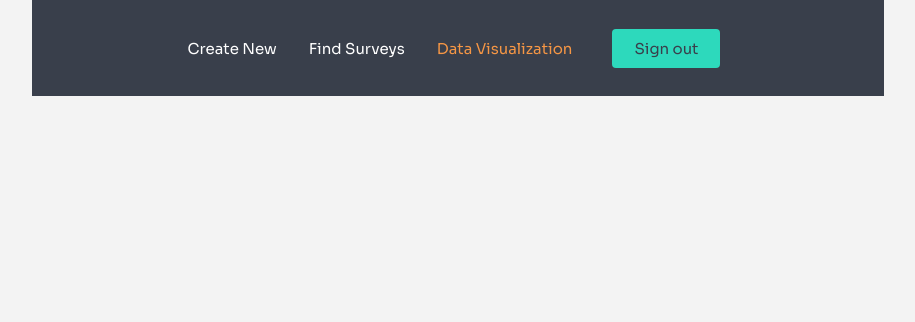
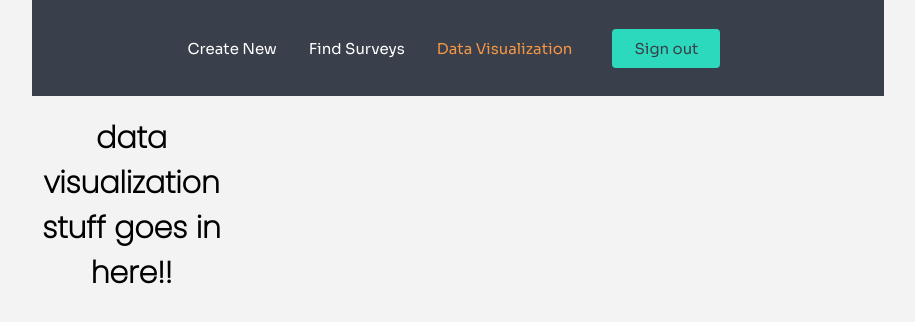
Before and after one commit to fjjes/project3-Hive, a React (Create React App) app in the folder client/: page /data-vis in a window 1280 px wide. Shown: the top 322 px of the page, without its empty margins (182-1097 px from the left). Built offline with nearby package versions, Linux system fonts and the light colour scheme.

Commit message:
place for visualization stuff

```diff
--- a/client/src/App.js
+++ b/client/src/App.js
@@ -5,6 +5,7 @@ import AdminPortalEdit from "./components/pages/Admin/AdminPortalEdit";
 import Logo from "./components/pages/LandingPage/Logo";
 import Navbar from "./components/Navbar/Navbar";
 import FindSurvey from "./components/pages/Admin/FindSurvey";
+import DataVisualization from "./components/DataVisual/DataVisualization";
 import "./App.css";
 
 function App() {
@@ -32,9 +33,9 @@ function App() {
             <Route exact path="/edit-survey/:surveyId">
               <AdminPortalEdit/>
             </Route>
-            {/* <Route path='/data-vis'>
+            <Route path='/data-vis'>
               <DataVisualization/>
-            </Route> */}
+            </Route>
             <Route exact path="/">
               <AdminPortal />
             </Route>
--- /dev/null
+++ b/client/src/components/DataVisual/DataVisualization.js
@@ -0,0 +1,9 @@
+const DataVisualization =()=>{
+    return(
+        <div>
+            <h1>data visualization stuff goes in here!!</h1>
+        </div>
+    )
+}
+
+export default DataVisualization;
```
